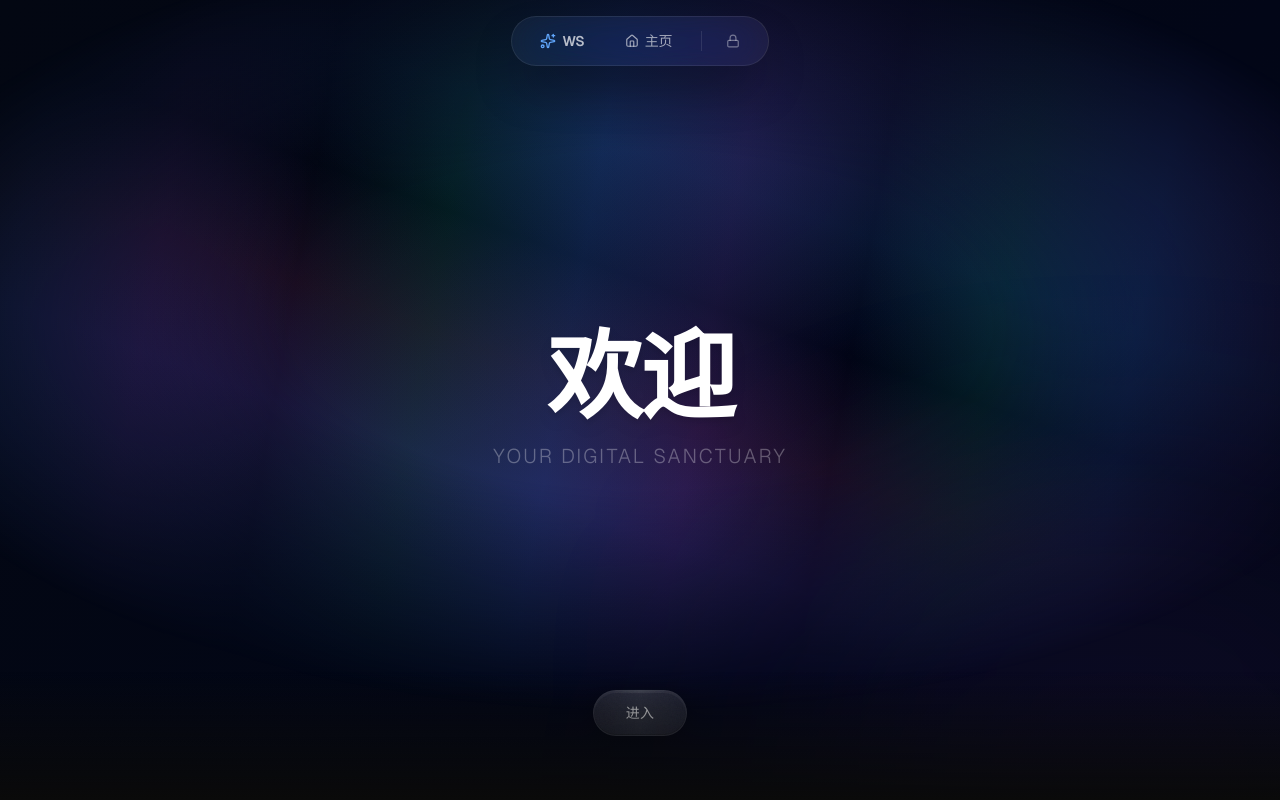
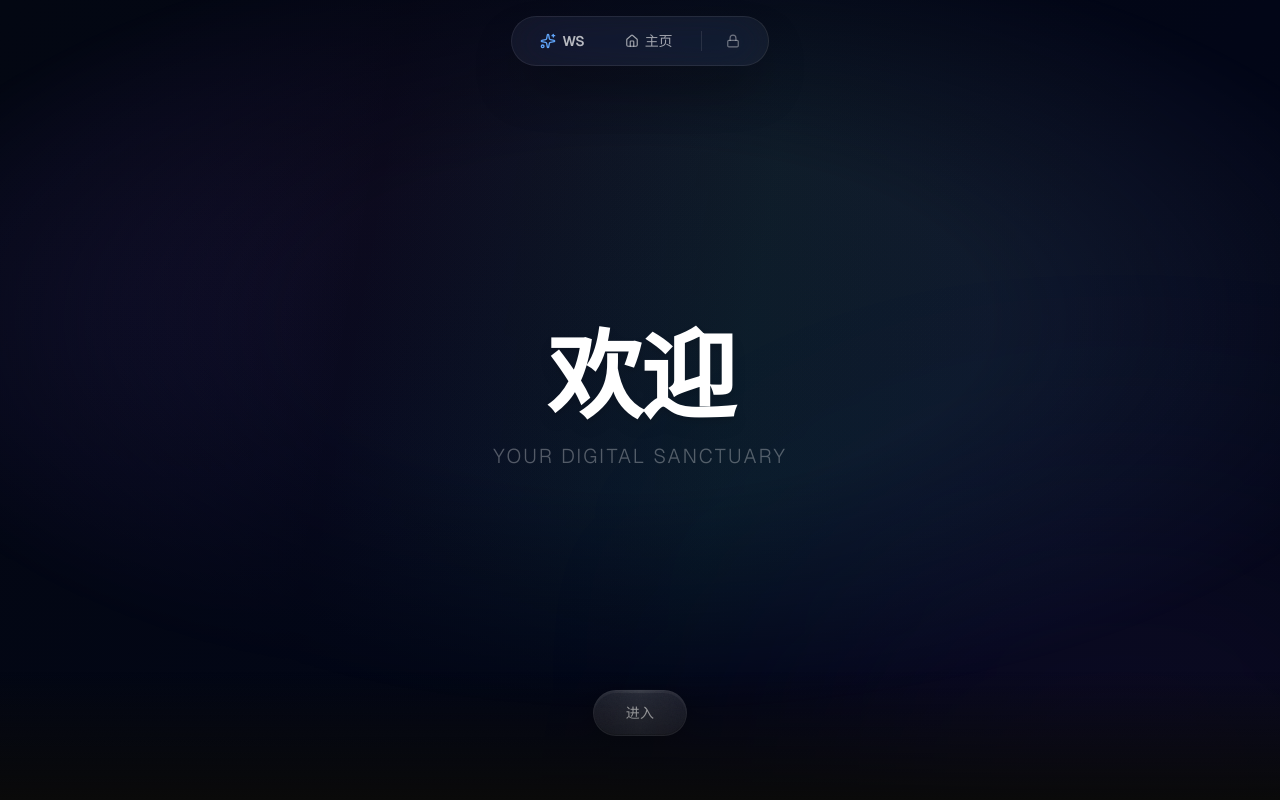
Before and after one commit to Soren799/digital-workstation, a Next.js app in the folder web/: page / in a window 1280 px wide. Shown: the top 800 px of the page. Built offline with nearby package versions, Linux system fonts and the light colour scheme.

Commit message:
fix: Aurora 渐变拉长至400%消除循环接缝

```diff
--- a/web/src/components/HomePage.tsx
+++ b/web/src/components/HomePage.tsx
@@ -24,9 +24,9 @@ export function HomePage() {
         <div
           className="absolute inset-0 animate-aurora"
           style={{
-            backgroundImage: `repeating-linear-gradient(100deg, rgba(59,130,246,0.2) 0%, rgba(139,92,246,0.15) 5%, transparent 10%, rgba(16,185,129,0.12) 15%, rgba(59,130,246,0.2) 20%),
-            repeating-linear-gradient(200deg, rgba(139,92,246,0.18) 0%, rgba(59,130,246,0.12) 10%, transparent 15%, rgba(236,72,153,0.1) 20%, rgba(139,92,246,0.18) 25%)`,
-            backgroundSize: '200% 200%, 200% 200%',
+            backgroundImage: `repeating-linear-gradient(100deg, rgba(59,130,246,0.18) 0%, rgba(139,92,246,0.12) 7%, transparent 14%, rgba(16,185,129,0.1) 21%, rgba(59,130,246,0.08) 35%, transparent 50%),
+            repeating-linear-gradient(200deg, rgba(139,92,246,0.15) 0%, rgba(59,130,246,0.1) 10%, transparent 20%, rgba(236,72,153,0.08) 30%, rgba(139,92,246,0.05) 45%, transparent 60%)`,
+            backgroundSize: '400% 400%, 400% 400%',
             maskImage: 'radial-gradient(ellipse 90% 70% at 50% 40%, black 30%, transparent 70%)',
             WebkitMaskImage: 'radial-gradient(ellipse 90% 70% at 50% 40%, black 30%, transparent 70%)',
             willChange: 'background-position',
```
